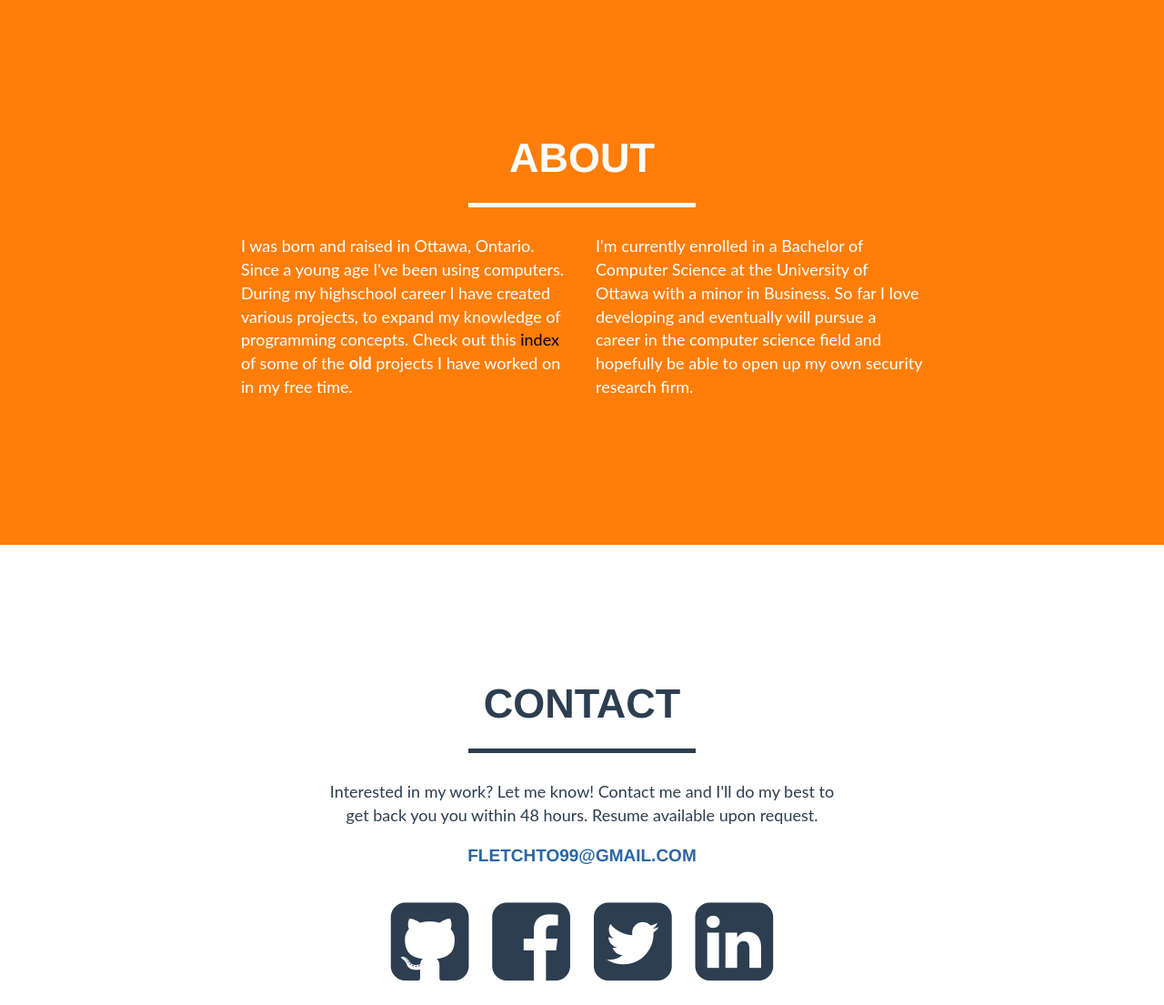
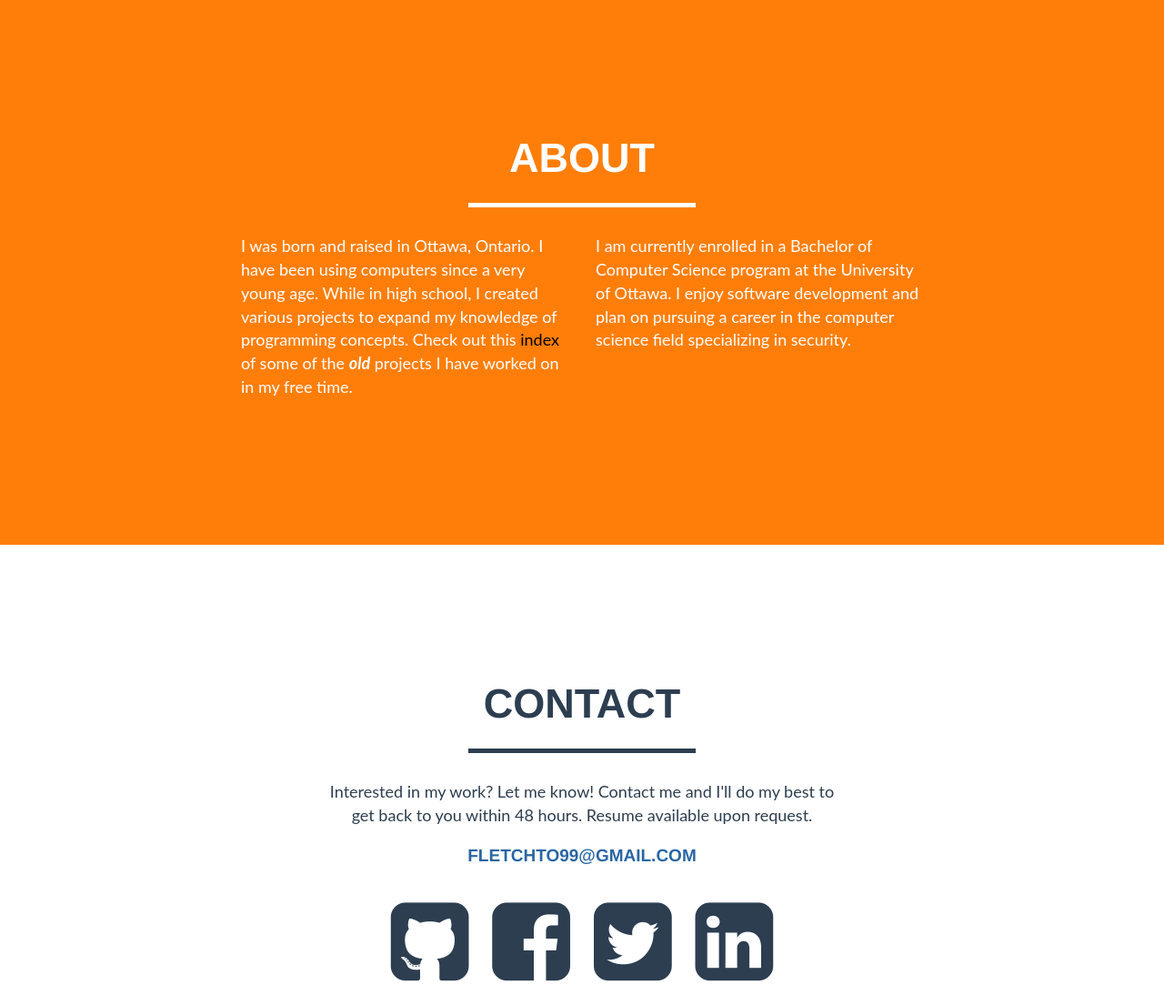
Before and after one commit to fletchto99/fletchto99.com, a PHP site: page / in a window 1280 px wide. Shown: the part 1700-2805 px from the top of the page at 91% size. Run offline with PHP 8.4, Linux system fonts and the light colour scheme.

Commit message:
More typo fixes and cleanup

```diff
--- a/index.php
+++ b/index.php
@@ -214,19 +214,16 @@
         <div class="row">
             <div class="col-lg-4 col-lg-offset-2">
                 <p>
-                    I was born and raised in Ottawa, Ontario. Since a young age I've been using computers. During my
-                    highschool
-                    career I have created various projects, to expand my knowledge of programming concepts. Check out
-                    this <a class="darker" target="_blank" href="/other/sites/index.html">index</a> of some of the <b>old</b>
+                    I was born and raised in Ottawa, Ontario. I have been using computers since a very young age. While in
+                    high school, I created various projects to expand my knowledge of programming concepts. Check out
+                    this <a class="darker" target="_blank" href="/other/sites/index.html">index</a> of some of the <b><i>old</i></b>
                     projects I have worked on in my free time.
                 </p>
             </div>
             <div class="col-lg-4">
                 <p>
-                    I'm currently enrolled in a Bachelor of Computer Science at the University of Ottawa with a minor in
-                    Business. So far I love developing and eventually will pursue a career in the computer science field
-                    and hopefully be able to open up my own security
-                    research firm.
+                    I am currently enrolled in a Bachelor of Computer Science program at the University of Ottawa.
+                    I enjoy software development and plan on pursuing a career in the computer science field specializing in security.
                 </p>
             </div>
         </div>
@@ -244,7 +241,7 @@
         </div>
         <div class="row">
             <div class="col-lg-6 col-lg-offset-3 text-center">
-                <p>Interested in my work? Let me know! Contact me and I'll do my best to get back you you
+                <p>Interested in my work? Let me know! Contact me and I'll do my best to get back to you
                     within 48 hours. Resume available upon request.</p>
             </div>
         </div>
```
